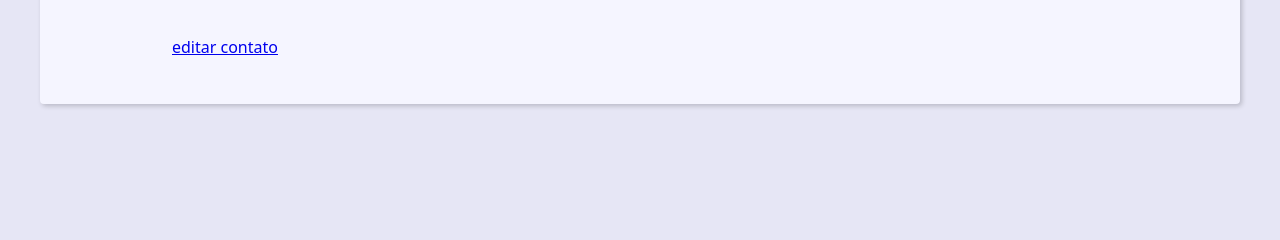
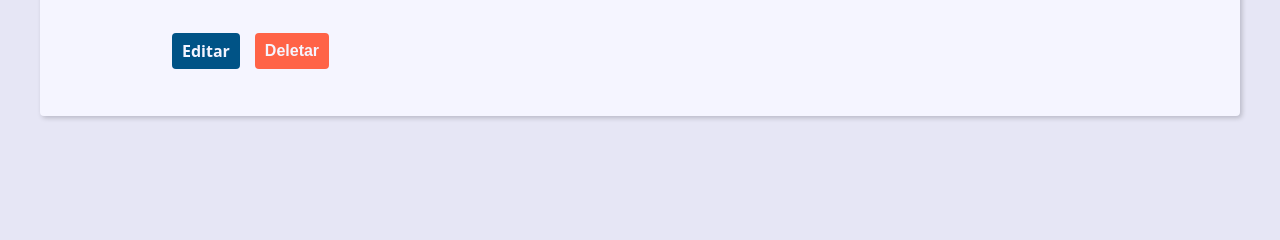
Before and after one commit to gusmorini/django_agenda, a Django app: template contact/templates/contact/contact.html in a window 1280 px wide. Shown: the part 507-747 px from the top of the page. Run offline with Django 4.2, Linux system fonts and the light colour scheme; the template is opened without the code that fills it, so the values that code supplies are empty.

Commit message:
delete contact

```diff
--- a/base_static/global/css/style.css
+++ b/base_static/global/css/style.css
@@ -312,3 +312,24 @@ svg {
   filter: brightness(80%);
   box-shadow: 0 0 5px var(--link-dark-color);
 }
+
+.contact-links {
+  margin-block: calc(var(--small-font-size) * 2);
+  display: flex;
+  align-items: center;
+  gap: 0 var(--spacing);
+}
+
+.btn-link {
+  font-size: var(--small-font-size);
+  text-decoration: none;
+  font-weight: bold;
+  padding: 1rem;
+  display: block;
+  line-height: var(--small-font-size);
+  text-transform: capitalize;
+}
+
+.btn-delete {
+  background: tomato;
+}
--- a/contact/templates/contact/contact.html
+++ b/contact/templates/contact/contact.html
@@ -11,7 +11,18 @@
   <p><b>Description:</b> {{ contact.description }}</p>
   <p><b>Category:</b> {{ contact.category.name }}</p>
 
-  <br />
-  <a href="{% url 'contact:update' contact.id %}">editar contato</a>
+  <div class="contact-links">
+    <a class="btn btn-link" href="{% url 'contact:update' contact.id %}"
+      >editar</a
+    >
+    <form action="{% url 'contact:delete' contact.id %}" method="POST">
+      {% csrf_token %} {% if confirm == 'no' %}
+      <input type="hidden" name="confirm" value="yes" />
+      <button type="submit" class="btn btn-link btn-delete">confirma?</button>
+      {% else %}
+      <button type="submit" class="btn btn-link btn-delete">deletar</button>
+      {% endif %}
+    </form>
+  </div>
 </div>
 {% endblock content %}
--- a/contact/urls.py
+++ b/contact/urls.py
@@ -5,7 +5,8 @@ app_name = 'contact'
 
 urlpatterns = [
     path('<int:contact_id>/', views.contact, name='contact'),
-    path('update/<int:contact_id>/', views.update, name='update'),
+    path('<int:contact_id>/update/', views.update, name='update'),
+    path('<int:contact_id>/delete/', views.delete, name='delete'),
     path('create', views.create, name='create'),
     path('search', views.search, name='search'),
     path('', views.index, name='index'),
```
Also changed, not shown: contact/views/forms.py (+14 -10 lines).
